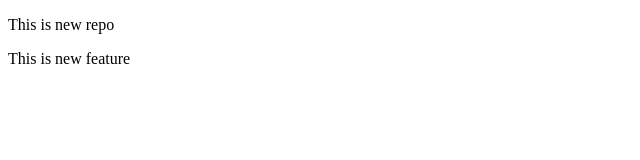
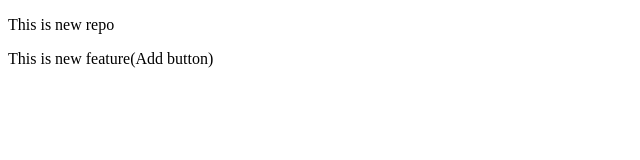
Before and after one commit to Subham2201/localrepo, a plain HTML site: page Index.html in a window 1280 px wide. Shown: the full height of the page, 0-640 px from the left. Drawn offline with Linux system fonts and the light colour scheme.

Commit message:
Add button

```diff
--- a/Index.html
+++ b/Index.html
@@ -7,6 +7,6 @@
 </head>
 <body>
     <p>This is new repo</p>
-    <p>This is new feature</p>
+    <p>This is new feature(Add button)</p>
 </body>
 </html>
```
